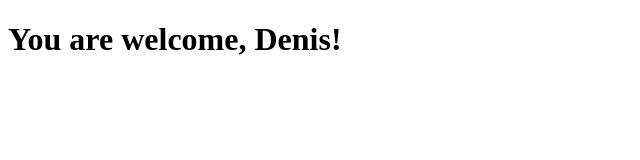
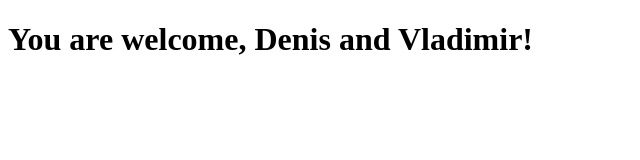
Before and after one commit to dennyaap/example-work, a plain HTML site: page index.html in a window 1280 px wide. Shown: the whole page, without its empty margins (0-640 px from the left). Drawn offline with Linux system fonts and the light colour scheme.

Commit message:
add name in h1

```diff
--- a/index.html
+++ b/index.html
@@ -7,6 +7,6 @@
     <title>Document</title>
 </head>
 <body>
-    <h1>You are welcome, Denis!</h1>
+    <h1>You are welcome, Denis and Vladimir!</h1>
 </body>
 </html>
```
